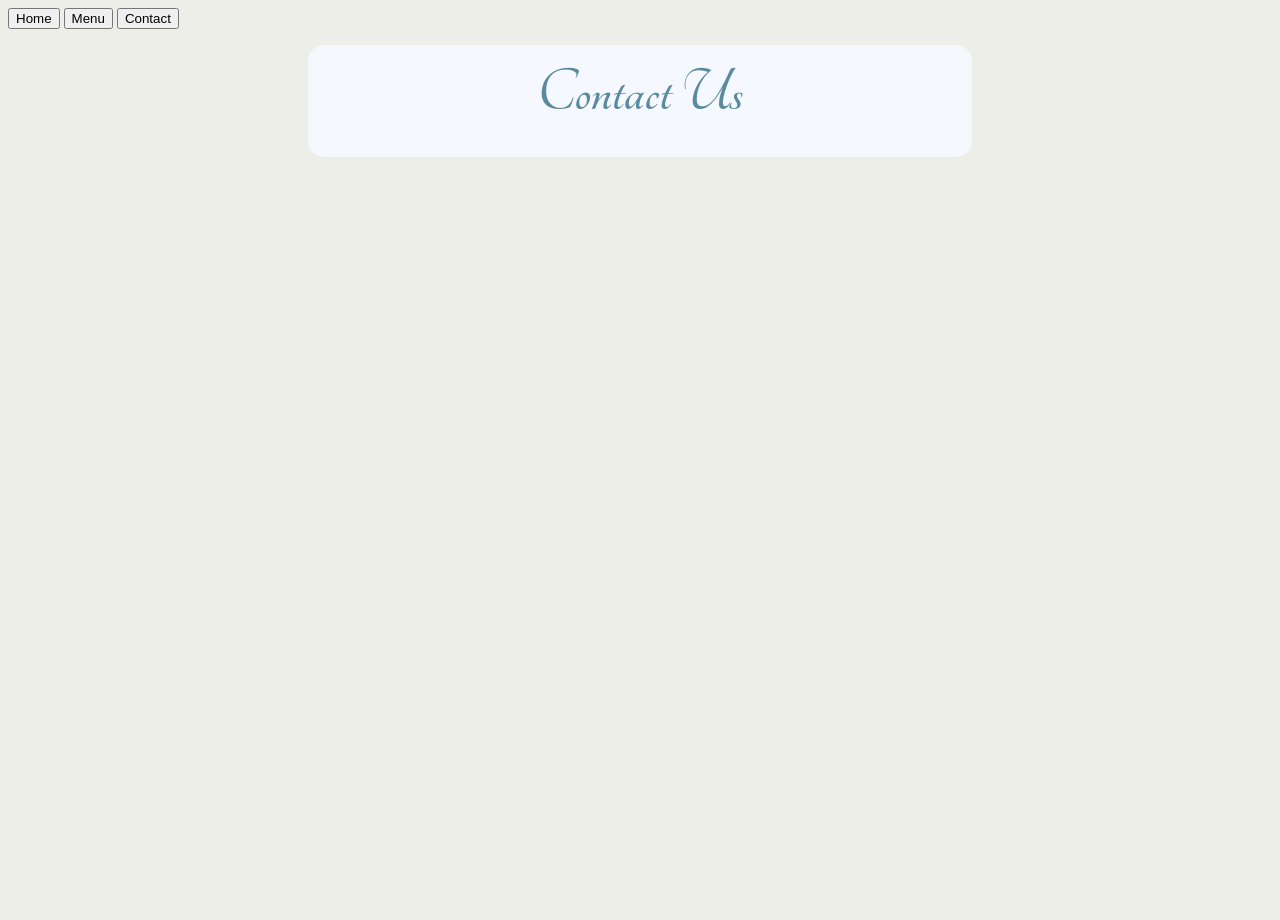
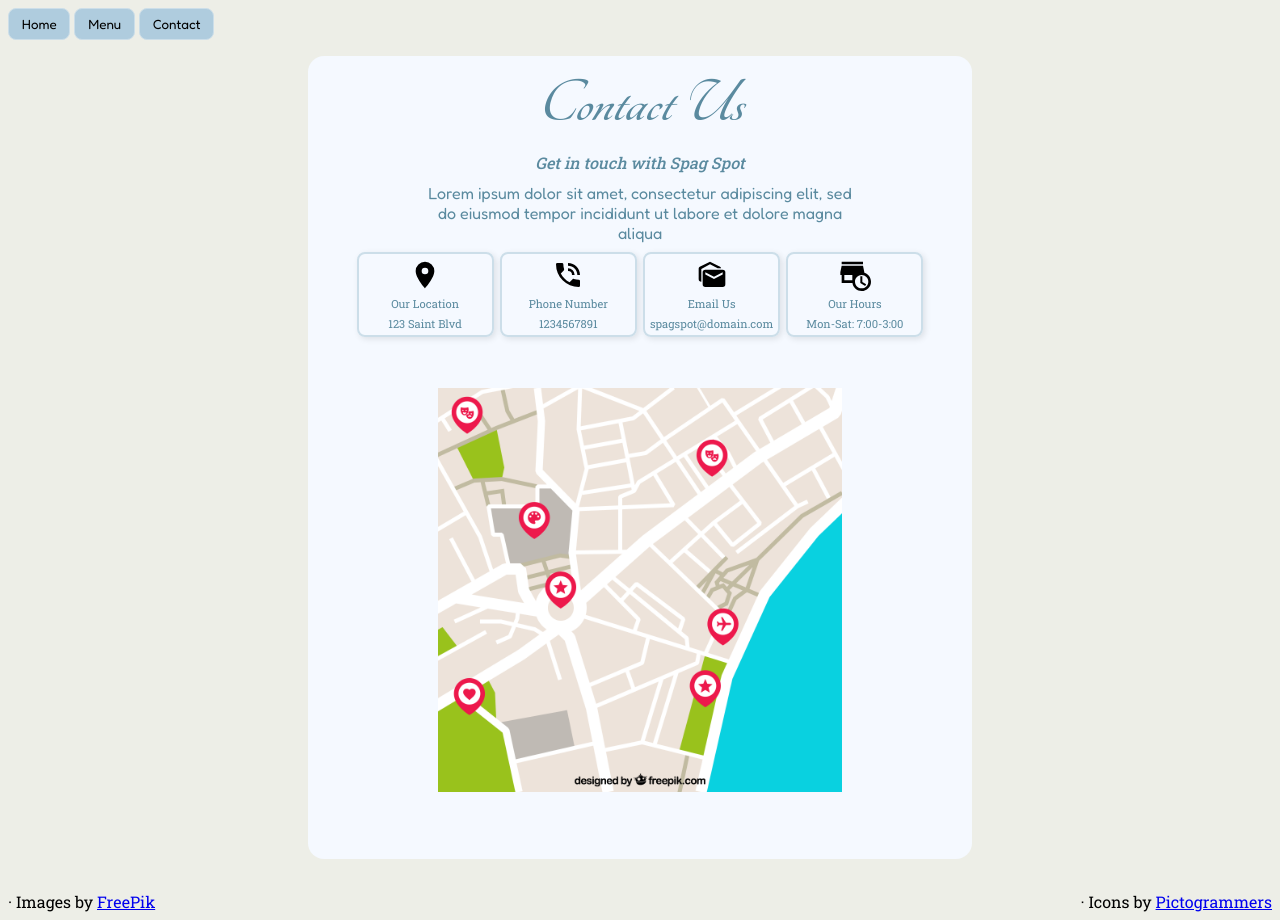
Before and after one commit to angelaayo/RestaurantPage, a website built with webpack: page src/index.html in a window 1280 px wide. Both pictures are taken after a click on the button "Contact". Before the commit the page ends 800 px from the top, so only its background shows below. Built offline with nearby package versions, Linux system fonts and the light colour scheme.

Commit message:
contact page completed hence restaurant page completed

```diff
--- a/src/contact.js
+++ b/src/contact.js
@@ -1,13 +1,50 @@
+import locationIcon from "./mapMarker.svg";
+import phoneIcon from "./phoneIcon.svg";
+import emailIcon from "./emailIcon.svg";
+import hoursIcon from "./storeClock.svg";
+import mapIcon from "./mapIcon.jpg";
+
 export function createContactPage(){
     const contactContainer = document.createElement("div");
+    contactContainer.className = "contactContainer";
     const contactHeader = document.createElement("div");
     contactHeader.textContent = "Contact Us";
     contactHeader.className = "title";
+    const descriptor = document.createElement("div");
+    descriptor.textContent = "Get in touch with Spag Spot"
+    const subDescriptor = document.createElement("div");
+    subDescriptor.textContent = "Lorem ipsum dolor sit amet, consectetur adipiscing elit, sed do eiusmod tempor incididunt ut labore et dolore magna aliqua";
+    const mapContainer = document.createElement("img");
+    mapContainer.src = mapIcon;
+    mapContainer.className = "mapImg";
+
+
+    const infoContainer = document.createElement("div");
+    infoContainer.className = "contactInfo";
+    infoContainer.append(createInfo(locationIcon, "Our Location", "123 Saint Blvd"));
+    infoContainer.append(createInfo(phoneIcon, "Phone Number", "1234567891"));
+    infoContainer.append(createInfo(emailIcon, "Email Us", "spagspot@domain.com"));
+    infoContainer.append(createInfo(hoursIcon, "Our Hours", "Mon-Sat: 7:00-3:00"));
 
 
 
 
-    contactContainer.append(contactHeader);
+
+    contactContainer.append(contactHeader, descriptor,subDescriptor, infoContainer, mapContainer);
 
     return contactContainer;
 }
+
+function createInfo(infoIcon, infoTitle, infoSubText){
+    const box = document.createElement("div");
+    box.className = "cardBox";
+    const iconHolder = document.createElement("img");
+    iconHolder.src = infoIcon;
+    iconHolder.className = "iconImg";
+    const titleHolder = document.createElement("div");
+    titleHolder.textContent = infoTitle;
+    const subtextHolder = document.createElement("div");
+    subtextHolder.textContent = infoSubText;
+    box.append(iconHolder, titleHolder, subtextHolder);
+    return box;
+}
--- a/src/index.html
+++ b/src/index.html
@@ -19,5 +19,9 @@
     <main id="main">
         <div id="content"></div>
     </main>
+    <footer>
+        <span>· Images by <a href="https://www.freepik.com/app" target="_blank">FreePik</a></span>
+        <span>· Icons by <a href="https://pictogrammers.com/" target="_blank">Pictogrammers</a></span>
+    </footer>
 </body>
 </html>
--- a/src/style.css
+++ b/src/style.css
@@ -9,6 +9,9 @@ ul{
 }
 :root{
   --main-color:#5A8A9F;
+  --main-font: "Fredoka", sans-serif;
+  --secondary-font: "Roboto slab", serif;
+  --cursive-font: "Tangerine", cursive;
 }
 #homeContainer{
   font-family: "Fredoka", sans-serif;
@@ -27,10 +30,11 @@ ul{
 }
 .title{
   text-align: center;
-  font-family: "Tangerine", cursive;
+  font-family: var(--cursive-font);
   font-size: 4rem;
   font-weight: 600;
   margin-bottom: 1rem;
+  font-style: italic;
 }
 .mainImg{
   max-height: 15rem;
@@ -58,7 +62,7 @@ ul{
   column-gap: 1rem;
   box-shadow: 5px 5px 10px rgba(0, 0, 0, 0.1);
   border-radius: 1rem;
-  font-family: "Roboto Slab", serif;
+  font-family: var(--secondary-font);
 }
 .foodContainer > :nth-child(3), .infoContainer > :nth-child(3),
 .infoContainer > :nth-child(4){
@@ -99,13 +103,13 @@ ul{
 
 }
 .menuTextContainer > :nth-child(1){
-  font-family: "Roboto Slab", serif;
+  font-family: var(--secondary-font);
   font-weight: 400;
   font-size: 2rem;
 }
 
 .menuItems{
-  font-family: "Fredoka", sans-serif;
+  font-family: var(--main-font);
   font-weight: 500;
   display: flex;
   justify-content: space-between;
@@ -120,6 +124,68 @@ ul{
   place-self: center;
   border: 6px solid #ccdee99b;
   box-shadow: 5px 5px 10px rgba(0, 0, 0, 0.1);
+}
+.contactContainer{
+  display: grid;
+  justify-items: center;
+  align-items: center;
+}
+.contactContainer > :nth-child(2), .contactContainer > :nth-child(3){
+  text-align: center;
+  max-width: 70%;
+  margin: 0 auto;
+  margin-bottom: 0.6rem;
+  font-family: var(--main-font);
+}
+.contactContainer > :nth-child(2){
+  font-weight: 500;
+  font-family: var(--secondary-font);
+  font-style: italic;
+}
+
+.contactInfo{
+  display: grid;
+  gap: 0.4rem;
+  grid-template-columns: repeat(4, 1fr);
+}
+
+.cardBox{
+  border: 2px solid #ccdee9;
+  box-shadow: 2px 2px 6px rgba(0, 0, 0, 0.1);
+  padding: 0.3rem;
+  gap: 0.3rem;
+  display: flex;
+  flex-direction: column;
+  align-items: center;
+  font-size: 0.7rem;
+  border-radius: 0.5rem;
+}
+.cardBox > :nth-child(2), .cardBox > :nth-child(3){
+  font-family: var(--secondary-font);
+}
+.iconImg{
+  max-width: 2rem;
+  max-height: 2rem;
+}
+
+.mapImg{
+  max-width: 80%;
+  max-height: 80%;
+}
+
+button{
+  background-color: #afccde;
+  border-radius: 0.5rem;
+  padding: 0 0.8rem;
+  border: 1px solid #ccdee9;
+  height: 2rem;
+  font-family: var(--main-font);
+}
+footer{
+  font-family: var(--secondary-font);
+  margin-top: 2rem;
+  display: flex;
+  justify-content: space-between;
 }
 
 @media(max-width: 1024px){
@@ -150,4 +216,7 @@ ul{
   .title{
     margin-bottom: 1rem;
   }
+  .contactInfo{
+    grid-template-columns: repeat(2, 1fr);
+  }
 }
--- a/webpack.config.js
+++ b/webpack.config.js
@@ -26,7 +26,7 @@ export default {
             use: ["style-loader", "css-loader"]
         },
         {
-          test: /\.(jpg)$/i,
+          test: /\.(jpg|svg)$/i,
           type: "asset/resource",
         }
     ],
```
Also changed, not shown: src/emailIcon.svg (added), src/mapIcon.jpg (added), src/mapMarker.svg (added), src/phoneIcon.svg (added), src/storeClock.svg (added).
